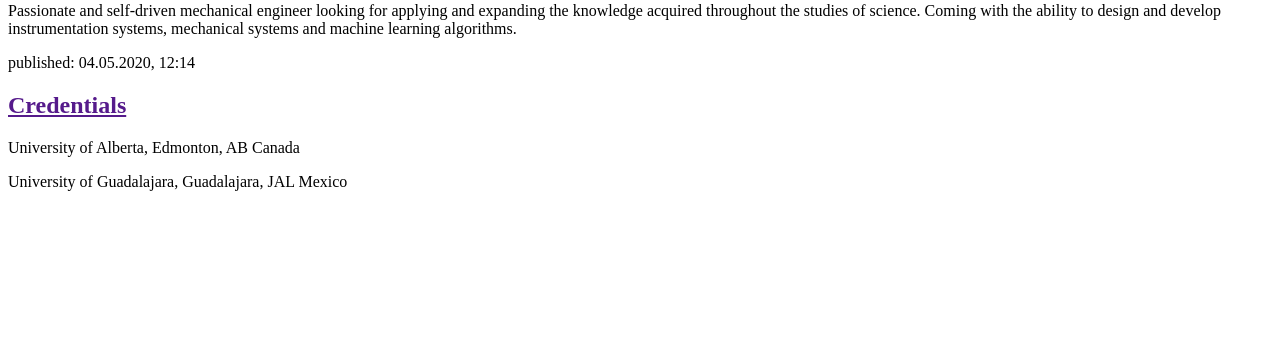
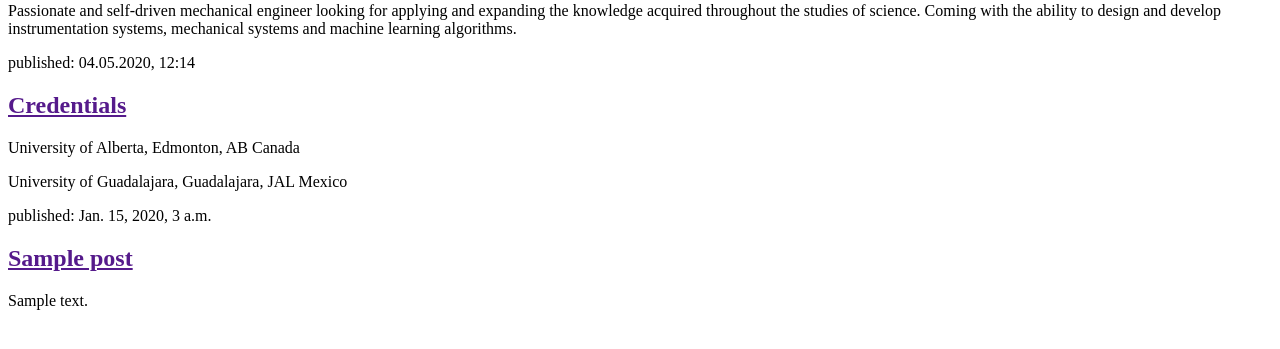
Before and after one commit to Masorian06/My-first-blog, a Django app: page / in a window 1280 px wide. Shown: the part 149-498 px from the top of the page. Run offline with Django 3.2, Linux system fonts and the light colour scheme; tables that the repository leaves empty hold one stand-in row (values such as "Sample post").

Commit message:
Modified templates to display from database

```diff
--- a/blog/templates/blog/post_list.html
+++ b/blog/templates/blog/post_list.html
@@ -19,5 +19,15 @@
             <p>University of Alberta, Edmonton, AB Canada</p>
             <p>University of Guadalajara, Guadalajara, JAL Mexico</p>
         </div>
+
+        {% for post in posts %}
+
+        <div>
+            <p>published: {{ post.published_date }}</p>
+            <h2><a href="">{{ post.title }}</a></h2>
+            <p>{{ post.text|linebreaksbr }}</p>
+        </div>
+
+        {% endfor %}
     </body>
 </html>
--- a/blog/views.py
+++ b/blog/views.py
@@ -1,6 +1,9 @@
 from django.shortcuts import render
+from django.utils import timezone
+from .models import Post
 
 # Create your views here.
 
 def post_list(request):
-    return render(request, 'blog/post_list.html', {})
+    posts = Post.objects.filter(published_date__lte=timezone.now()).order_by('published_date')
+    return render(request, 'blog/post_list.html', {'posts': posts})
```
